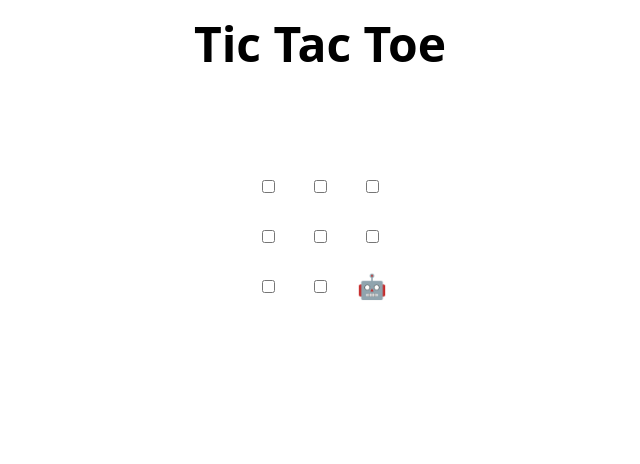
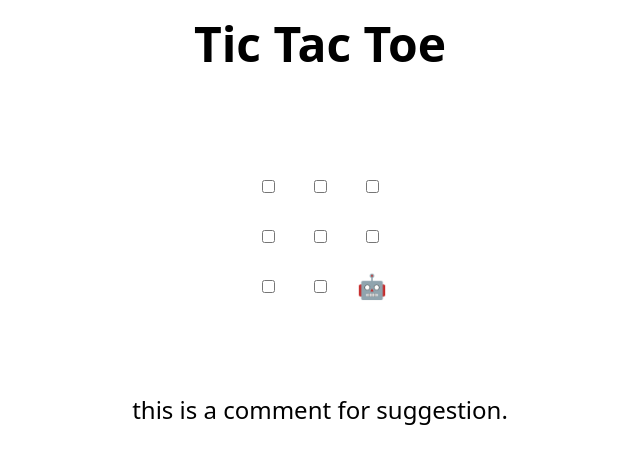
Before and after one commit to ZawaPaP/skills-review-pull-requests, a plain HTML site: page index.html in a window 1280 px wide. Shown: the whole page, without its empty margins (320-960 px from the left). Drawn offline with Linux system fonts and the light colour scheme.

Commit message:
Update index.html
commit changes.

```diff
--- a/index.html
+++ b/index.html
@@ -48,7 +48,7 @@
 </table>
 
 <h2 hidden>Game over, refresh to play again 🧑‍💻 🤖!</h2>
-
+this is a comment for suggestion.
 <script>
   // Initialization
   const boxes = Array.from(document.querySelectorAll("td"));
```
